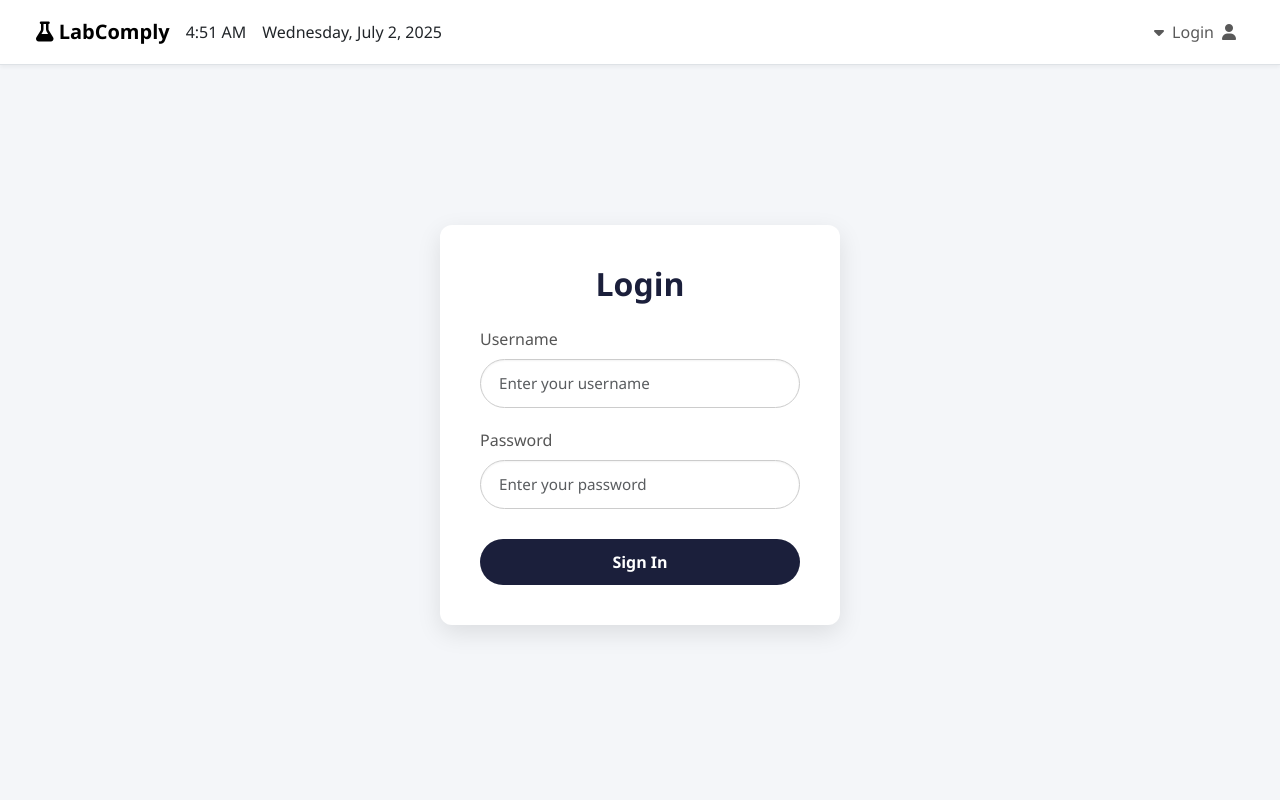
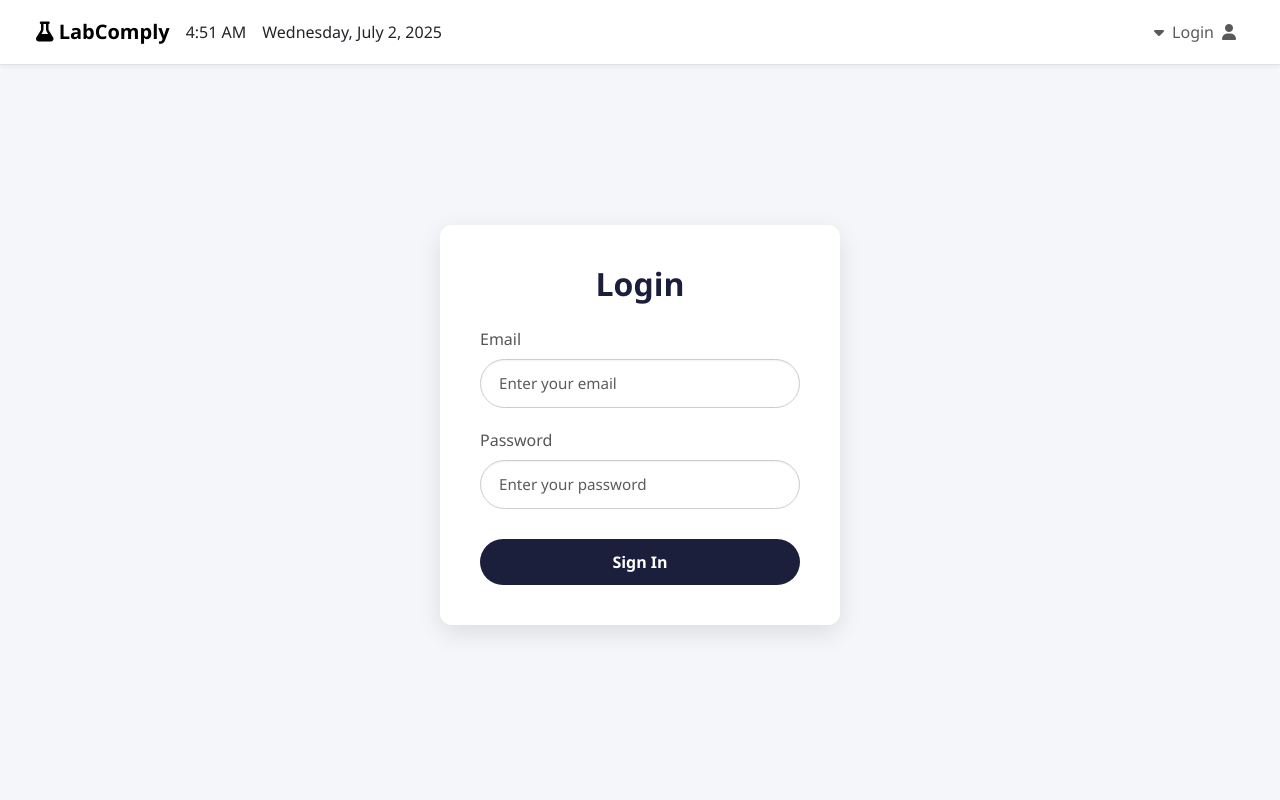
Before and after one commit to TwittK/ICT2114, a Flask app: page /login in a window 1280 px wide. Run offline with Flask 3, Linux system fonts and the light colour scheme.

Commit message:
Login form username change to email.

```diff
--- a/app.py
+++ b/app.py
@@ -11,13 +11,16 @@ app.secret_key = os.environ.get('SECRET_KEY') or secrets.token_hex(32)
 DATABASE = "detections.sqlite"
 SNAPSHOT_FOLDER = "snapshots"
 
+
 def login_required(f):
     @wraps(f)
     def decorated_function(*args, **kwargs):
         if 'logged_in' not in session:
             return redirect(url_for('login'))
         return f(*args, **kwargs)
+
     return decorated_function
+
 
 def admin_required(f):
     @wraps(f)
@@ -26,7 +29,9 @@ def admin_required(f):
             flash('Admin access required!', 'error')
             return redirect(url_for('index'))
         return f(*args, **kwargs)
+
     return decorated_function
+
 
 @app.route('/', methods=["GET", "POST"])
 @login_required
@@ -57,18 +62,20 @@ def index():
 
     return render_template("index.html", results=results, snapshot_folder=SNAPSHOT_FOLDER)
 
+
 @app.route('/login', methods=['GET', 'POST'])
 def login():
     if request.method == 'POST':
-        username = request.form['username']
+        email = request.form['email']
         password = request.form['password']
 
-        user = verify_user(username, password)
+        user = verify_user(email, password)
 
         if user:
             session['logged_in'] = True
             session['user_id'] = user['id']
             session['username'] = user['username']
+            session['email'] = user['email']
             session['role'] = user['role']
 
             update_last_login(user['id'])
@@ -80,11 +87,13 @@ def login():
 
     return render_template('login.html')
 
+
 @app.route('/logout')
 def logout():
     session.clear()
     flash('You have been logged out.', 'info')
     return redirect(url_for('login'))
+
 
 @app.route('/admin')
 @login_required
@@ -92,6 +101,7 @@ def logout():
 def admin_panel():
     return render_template('admin.html')
 
+
 if __name__ == "__main__":
     init_database()
     create_default_admin()
--- a/templates/login.html
+++ b/templates/login.html
@@ -21,9 +21,9 @@
 
             <form method="POST" class="login-form">
                 <div class="form-group">
-                    <label for="username" class="form-label">Username</label>
-                    <input type="text" class="form-control login-input" id="username" name="username"
-                        placeholder="Enter your username" required>
+                    <label for="email" class="form-label">Email</label>
+                    <input type="email" class="form-control login-input" id="email" name="email"
+                        placeholder="Enter your email" required>
                 </div>
 
                 <div class="form-group">
```
Also changed, not shown: database.py (+22 -15 lines), 1 other file.
